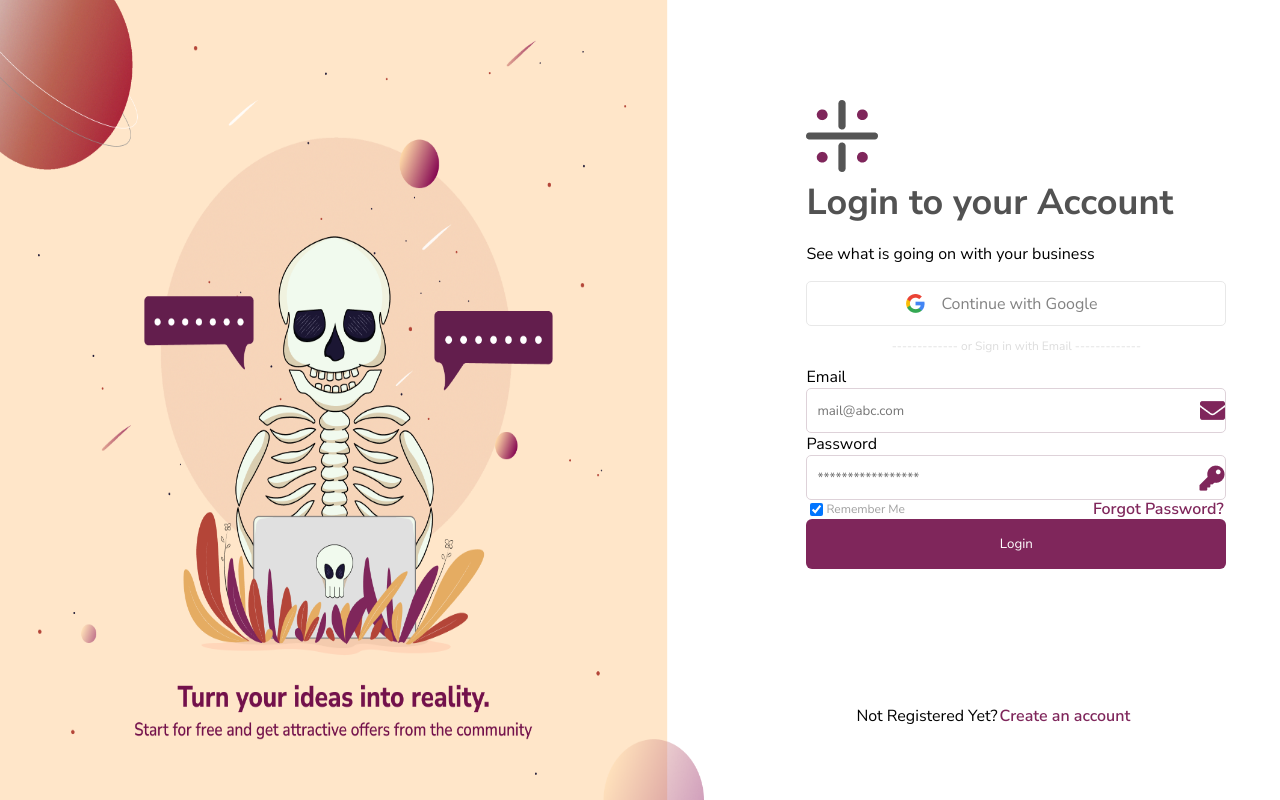
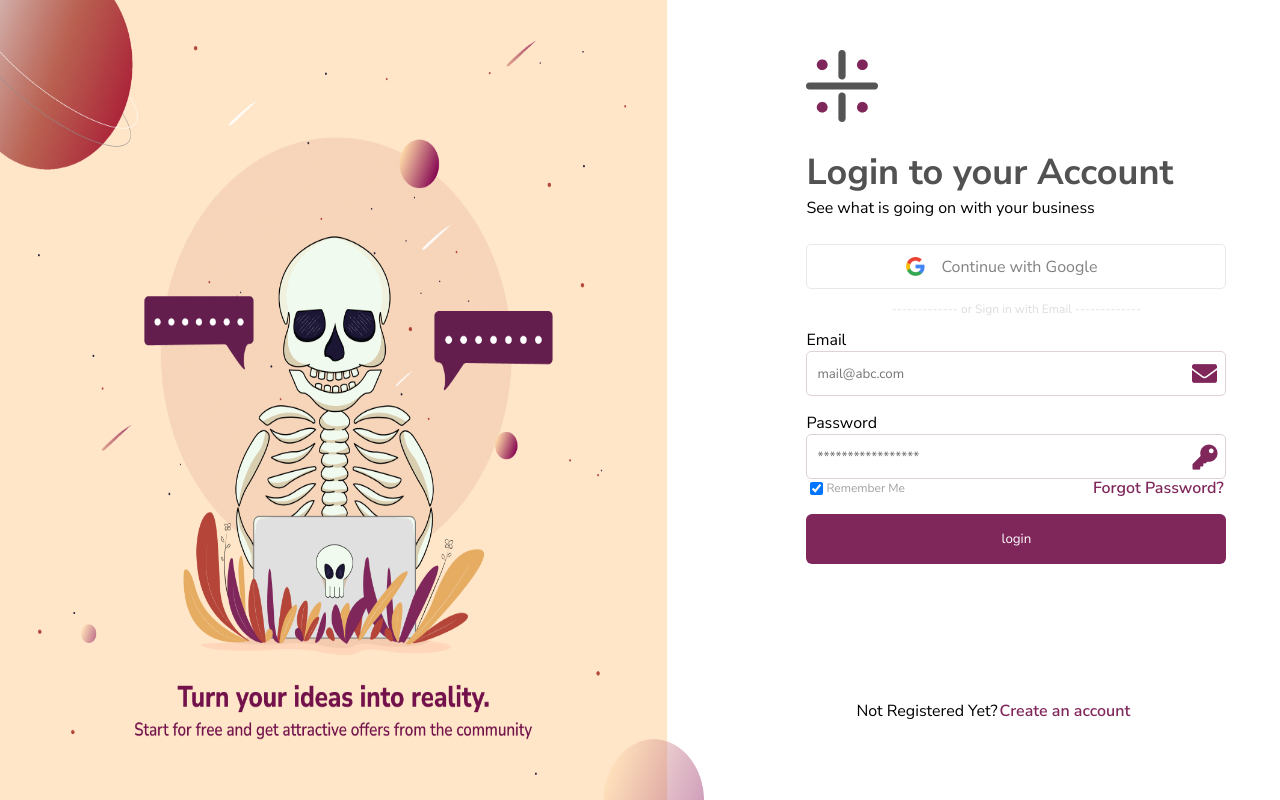
Before and after one commit to tatugrigalashvili/challenge-login-davaleba-8, a plain HTML site: page index.html in a window 1280 px wide. Drawn offline with Linux system fonts and the light colour scheme.

Commit message:
Add files via upload

```diff
--- a/index.html
+++ b/index.html
@@ -38,7 +38,7 @@
         <!--end input checkbox-->
 
         <!--log in button-->
-        <button>Login</button>
+        <input class="submit" type="submit" value="login">
         <!-- end log in button-->
         <div class="bolo">
         <p class="registered">Not Registered Yet?</p><p class="Create">Create an account</p>
--- a/style.css
+++ b/style.css
@@ -16,12 +16,12 @@ body{
     height: 100vh;
 }
 
-
 .login{
     max-width: 420px;
     max-height: 505px;
     margin-left: 8%;
-    margin-top: 100px;
+    margin-top: 50px;
+    cursor: pointer;
 }
 span{
     font-size: 36px;
@@ -29,7 +29,9 @@ span{
     font-weight: 700;
 
 }
-
+.text1{
+    margin: 0;
+}
 .google{
     width: 420px;
     height: 45px;
@@ -40,6 +42,8 @@ span{
     gap: 13px;
     border: 1px solid #E8E8E8;
     color: #828282;
+    cursor: pointer;
+    margin-top: 25px;
 }
 .signin{
     text-align: center;
@@ -51,22 +55,24 @@ span{
     width: 420px;
     height: 45px;
     border-radius: 5px;
-    background-position: right center;
     border: 1px solid #DED2D9;
     color: #E0E0E0;
     padding-left: 10px;
-    padding-right: 7px;
 }
 
 .email input{
     background-image: url(konverti.png);
     background-repeat: no-repeat;
+    background-position: 385px;
 }
 .password input{
     background-image: url(key.png);
     background-repeat: no-repeat;
+    background-position: 385px;
 }
-
+.password{
+    margin-top: 16px;
+}
 .checkbox{
     max-width: 420px;
     display: flex;
@@ -112,3 +118,16 @@ button{
     margin-top: 120px;
     margin-left: 50px;
 }
+.Group{
+    margin-bottom: 20px;
+}
+.submit{
+    width: 420px;
+    height: 50px;
+    background-color: #7F265B;
+    border-radius: 6px;
+    border: none;
+    color: #FFFFFF;
+    cursor: pointer;
+    margin-top: 16px;
+}
```
